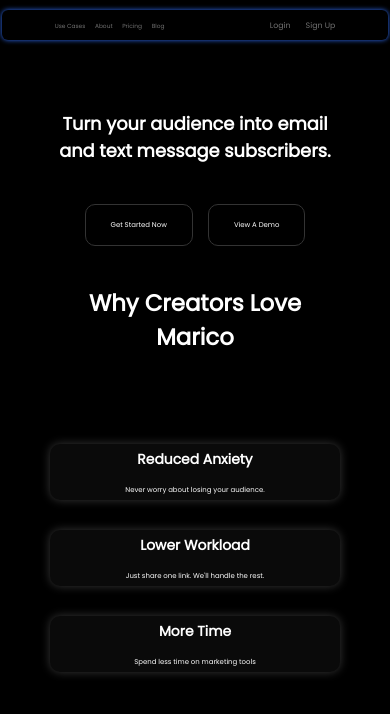
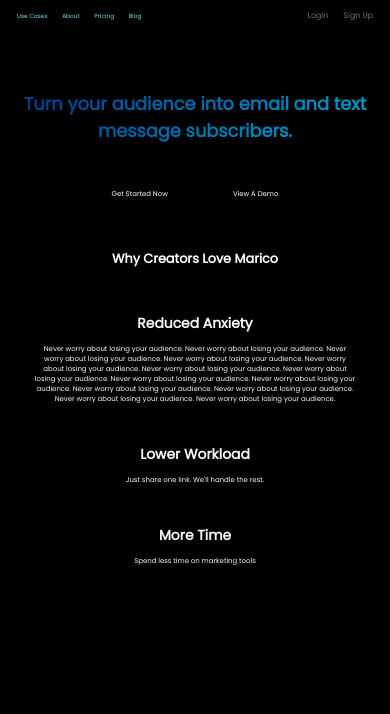
Before and after one commit to polarbaerweb/Marico-webpage, a plain HTML site: page index.html in a window 390 px wide. Drawn offline with Linux system fonts and the light colour scheme.

Commit message:
Edit a design of webpage

```diff
--- a/css/colors.css
+++ b/css/colors.css
@@ -3,6 +3,10 @@
 	--header-title: #fff;
 	--header-menu: #707070;
 	--header-hove-color: #3c82f4;
+	--header-changed_1: #ade8f4;
+	--header-changed_2: #48cae4;
+	--header-line-gredient_1: #0096c7;
+	--header-line-gredient_2: #023e8a;
 	--button-hover-color: #fff;
 	--button-bg-color: #306ef7;
 	--selection: #306ef7;
@@ -10,9 +14,11 @@
 	--main-default-color: #fff;
 	--main-line-gredient_1: #fe6783;
 	--main-line-gredient_2: #ffbf84;
-	--main-button-bg: #326cf9;
+	--main-button-bg_1: #0077b6;
+	--main-button-bg_2: #03045e;
 	--main-dot: #0fc65c;
 	--main-dot-shadow: #52b788;
-	--main-cards: #0a0a0a;
-	--main-cards-shadow: #373737;
+	--main-cards: #21252977;
+	--main-cards-shadow: #023e8a;
+	--main-card-text: #f8f9fa;
 }
--- a/css/erase-default-style.css
+++ b/css/erase-default-style.css
@@ -52,7 +52,7 @@ a:visited {
 .container {
 	max-width: 99%;
 	height: 100%;
-	margin: 10px auto;
+	margin: 0 auto;
 }
 
 *::selection {
--- a/css/header-style.css
+++ b/css/header-style.css
@@ -1,4 +1,4 @@
-@import url(/css/colors.css);
+@import url(colors.css);
 
 .header {
 }
@@ -13,7 +13,7 @@
 	align-items: center;
 	padding: 0 10px;
 	position: fixed;
-	box-shadow: 0 0 5px var(--header-bg-color);
+	/* box-shadow: 0 0 5px var(--header-bg-color); */
 	background-color: #000;
 	border-radius: 6px;
 }
@@ -65,16 +65,39 @@
 	justify-content: space-evenly;
 }
 
+.list__item {
+	font-style: normal;
+	font-weight: 500;
+	font-size: calc(0.2rem + 1vw);
+	line-height: 32px;
+	color: var(--header-menu);
+}
+
+.button {
+	font-style: normal;
+	font-weight: 500;
+	font-size: calc(0.4rem + 1vw);
+	line-height: 32px;
+	color: var(--header-menu);
+}
+
 @media screen and (max-width: 950px) {
 	.header__grid-container {
-		grid-template-columns: 30% 35%;
-		justify-content: space-evenly;
+		grid-template-columns: 35% 35%;
+		padding: 0 15px;
 		height: 30px;
 	}
 
 	.header__list {
 		justify-content: space-between;
 	}
+
+	.list__item {
+		background: linear-gradient(45deg, var(--header-changed_1) 13%, var(--header-changed_2) 94%);
+		color: transparent;
+		-webkit-background-clip: text;
+	}
+
 	.button:hover {
 		transition: all 0.2s;
 		color: var(--button-hover-color);
@@ -86,24 +109,9 @@
 	}
 }
 
-.list__item {
-	font-style: normal;
-	font-weight: 500;
-	font-size: calc(0.2rem + 1vw);
-	line-height: 32px;
-	color: var(--header-menu);
-}
-
 .auth__buttons {
 	display: flex;
 	align-items: center;
 	justify-content: flex-end;
 	gap: 15px;
 }
-.button {
-	font-style: normal;
-	font-weight: 500;
-	font-size: calc(0.4rem + 1vw);
-	line-height: 32px;
-	color: var(--header-menu);
-}
--- a/css/main-style.css
+++ b/css/main-style.css
@@ -1,15 +1,12 @@
 @import url(colors.css);
 
-.main {
-}
-.container {
-}
 .text__container {
-	width: 75%;
-	height: 100%;
+	max-width: 99%;
+	min-height: 100%;
 	margin: 0 auto;
 	display: grid;
 	row-gap: 120px;
+	padding: 0 10px;
 }
 
 .big__title,
@@ -31,9 +28,18 @@
 	gap: 40px;
 }
 
+@media screen and (max-width: 760px) {
+	.lower {
+		background: linear-gradient(-45deg, var(--header-line-gredient_1) 13%, var(--header-line-gredient_2) 91%);
+		color: transparent;
+		-webkit-background-clip: text;
+	}
+}
+
 .lower {
 	font-size: calc(1rem + 2vw);
 }
+
 .main__flex-container {
 	display: flex;
 	justify-content: center;
@@ -48,16 +54,19 @@
 	font-style: normal;
 	font-weight: 500;
 	font-size: calc(0.5rem + 0.5vw);
-	line-height: 30px;
-	border: 1px solid #333;
-	padding: 5px 25px;
+	padding: 8px 25px;
 	border-radius: 10px;
+	position: relative;
+	bottom: 3px;
+	right: 0;
 }
 
 .main__button:hover {
-	transition: all 0.4s;
-	background-color: var(--main-button-bg);
+	transition: all 0.3s;
+	background: linear-gradient(70deg, var(--main-button-bg_1) 16%, var(--main-button-bg_2) 94%);
 	color: var(--main-default-color);
+	bottom: 0;
+	right: 0;
 	cursor: pointer;
 }
 
@@ -70,18 +79,30 @@
 	gap: 90px;
 }
 
+@media screen and (max-width: 770px) {
+	.information__container {
+		gap: 40px;
+	}
+}
+
 .info__title {
-	font-size: calc(1.5rem + 2vw);
+	font-size: calc(0.5rem + 2vw);
 }
 .flex__item {
 	display: flex;
 	flex-direction: column;
-	gap: 15px;
-	background-color: var(--main-cards);
+	flex: 0 0 auto;
+	gap: 10px;
+	/* background-color: var(--main-cards); */
+	color: var(--main-card-text);
 	border-radius: 10px;
-	padding: 5px 10px;
+	padding: 5px 0;
+}
+
+.flex__item:hover {
 	box-shadow: 0 0 10px var(--main-cards-shadow);
 }
+
 .flex__title {
 	font-weight: 600;
 	font-size: calc(1rem + 1vw);
@@ -90,6 +111,7 @@
 	font-style: normal;
 	font-weight: 400;
 	font-size: calc(0.5rem + 0.5vw);
+	padding: 0 10px;
 }
 
 .main__info-flex {
@@ -98,9 +120,10 @@
 	flex-direction: column;
 	gap: 30px;
 	justify-items: center;
+	padding: 0 10px;
 }
 
-@media screen and (min-width: 530px) {
+@media screen and (min-width: 768px) {
 	.big__title {
 		display: block;
 		text-align: center;
@@ -119,6 +142,17 @@
 
 	.main__button {
 		padding: 10px 25px;
+	}
+
+	.main__info-flex {
+		width: 100%;
+		height: max-content;
+		display: grid;
+		grid-auto-flow: column;
+		grid-auto-columns: minmax(100px, 33.333%);
+		column-gap: 30px;
+		justify-content: center;
+		text-align: center;
 	}
 
 	.users {
@@ -142,18 +176,4 @@
 		border-radius: 50%;
 		box-shadow: 0 0 10px var(--main-dot-shadow);
 	}
-	.name {
-	}
 }
-
-@media screen and (min-width: 720px) {
-	.main__info-flex {
-		width: 100%;
-		height: max-content;
-		display: grid;
-		grid-auto-flow: column;
-		column-gap: 30px;
-		justify-content: center;
-		text-align: center;
-	}
-}
--- a/index.html
+++ b/index.html
@@ -62,6 +62,18 @@
 									</div>
 									<div class="flex__text">
 										Never worry about losing your audience.
+										Never worry about losing your audience.
+										Never worry about losing your audience.
+										Never worry about losing your audience.
+										Never worry about losing your audience.
+										Never worry about losing your audience.
+										Never worry about losing your audience.
+										Never worry about losing your audience.
+										Never worry about losing your audience.
+										Never worry about losing your audience.
+										Never worry about losing your audience.
+										Never worry about losing your audience.
+										Never worry about losing your audience.
 									</div>
 								</div>
 								<div class="flex__item">
```
